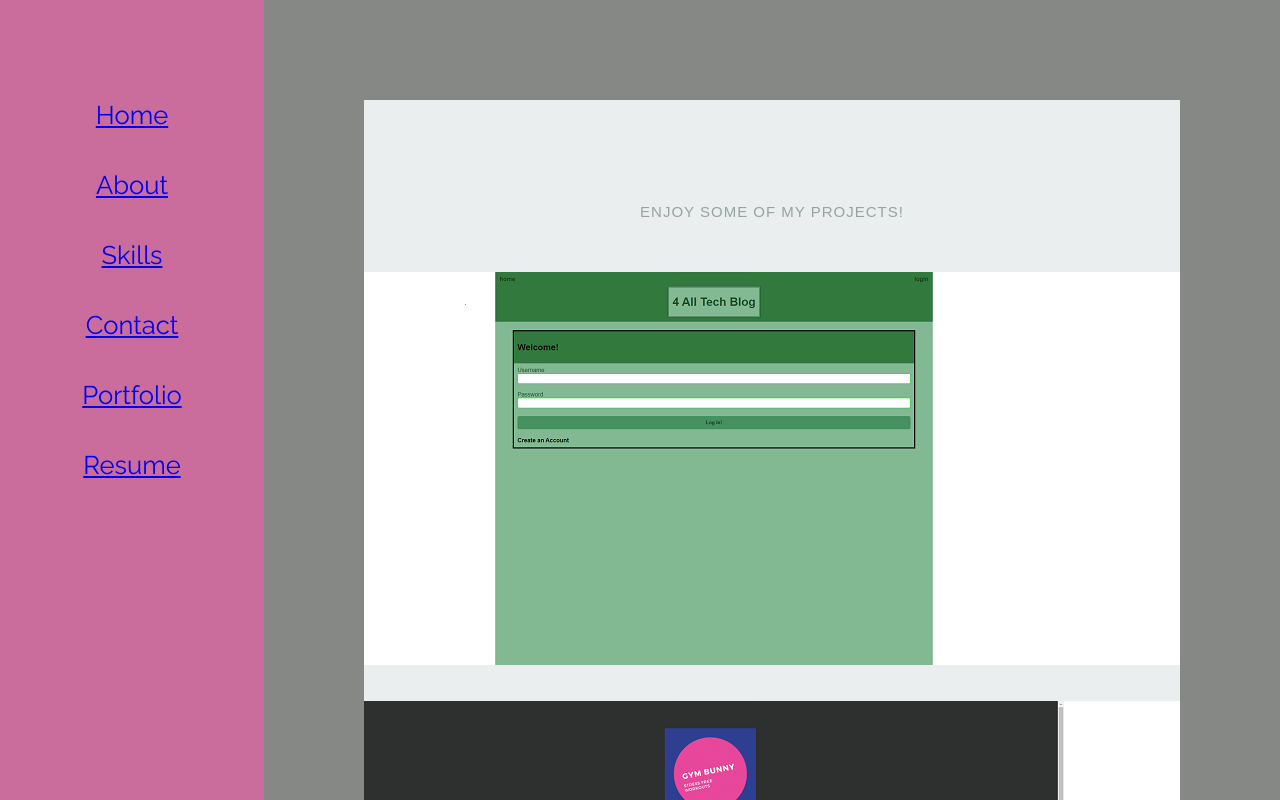
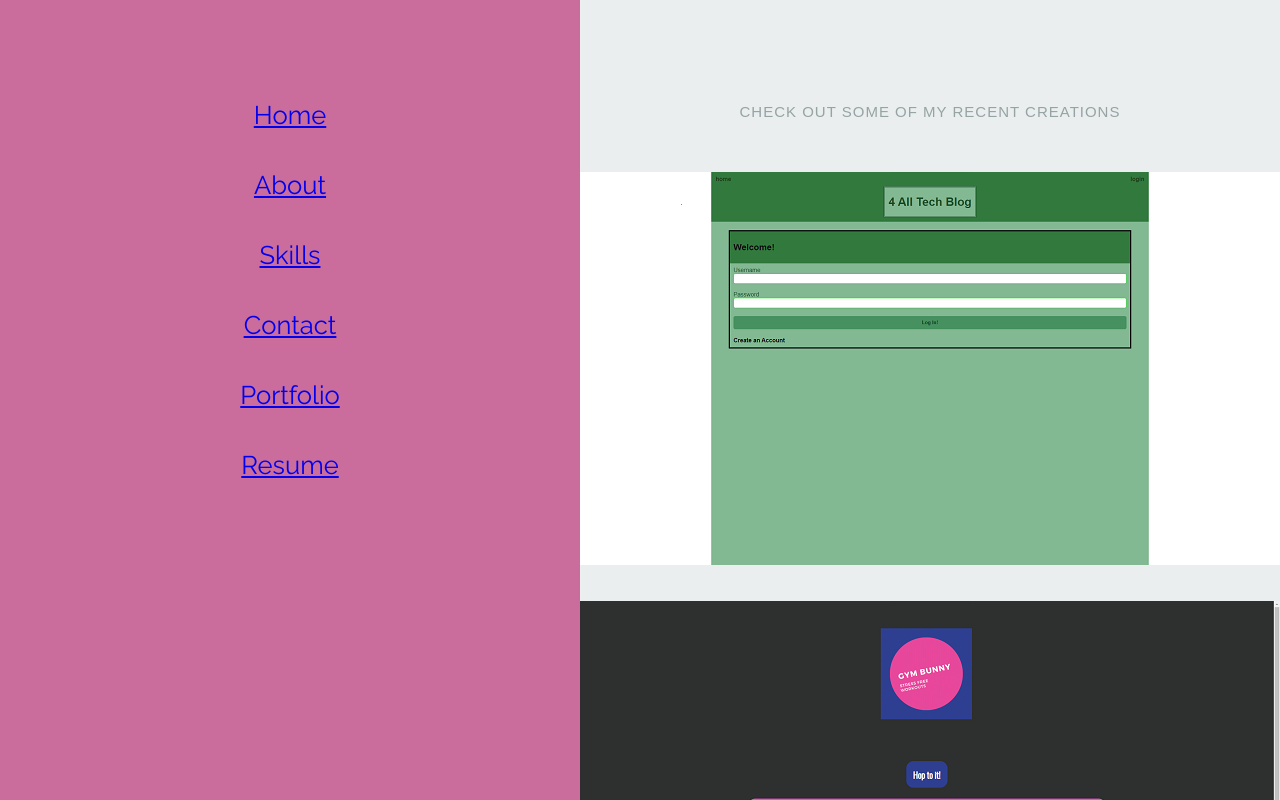
Before and after one commit to nparker80/Najla_Coding_Portfolio, a React (Create React App) app: page /portfolio in a window 1280 px wide. Shown: the top 800 px of the page. Built offline with nearby package versions, Linux system fonts and the light colour scheme.

Commit message:
Created jsx files

```diff
--- a/src/contents/Portfolio.js
+++ b/src/contents/Portfolio.jsx
@@ -1,5 +1,9 @@
 import React from "react";
 
+
+
+<div className="condiv">
+</div>
 const Portfolio = ({ data }) => {
   if (data) {
     var projects = data.projects.map(function (projects) {
@@ -27,11 +31,9 @@ const Portfolio = ({ data }) => {
   }
 
   return (
-    <div className="condiv home">
     <section id="portfolio">
-        < div className="row" >
-          <div className="twelve columns collapsed">
-            <h1>Enjoy some of my projects!</h1>
+      <div className="row">
+        <h1>Check out some of my recent creations</h1>
 
         <div
           id="portfolio-wrapper"
@@ -40,9 +42,7 @@ const Portfolio = ({ data }) => {
           {projects}
         </div>
       </div>
-        </div >
     </section >
-    </div>
   );
 };
 
```
Also changed, not shown: src/contents/About.jsx (renamed from src/contents/About.js), src/contents/Contact.jsx (renamed from src/contents/Contact.js), src/contents/Home.jsx (renamed from src/contents/Home.js), src/contents/Skill.jsx (renamed from src/contents/Skill.js), src/contents/Skills.jsx (renamed from src/contents/Skills.js). Lines whose indentation alone changed are shown as unchanged.
